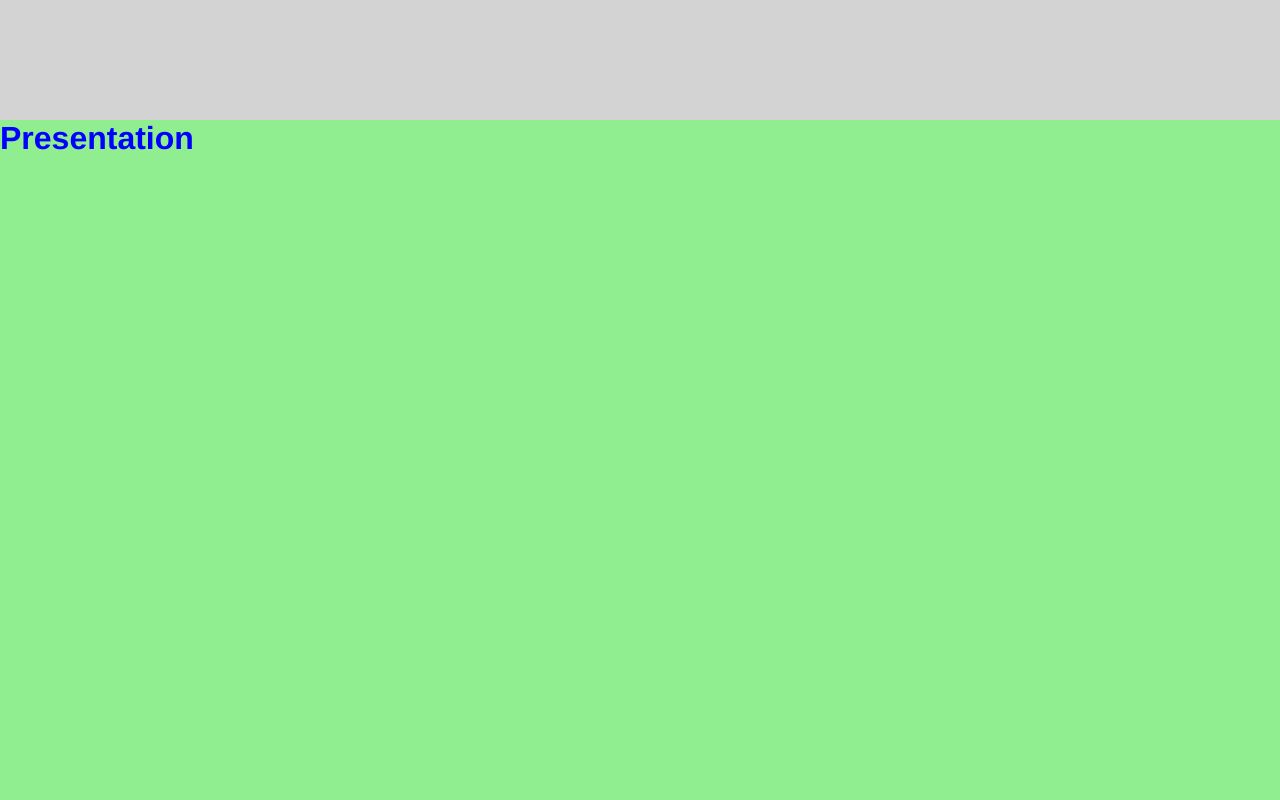
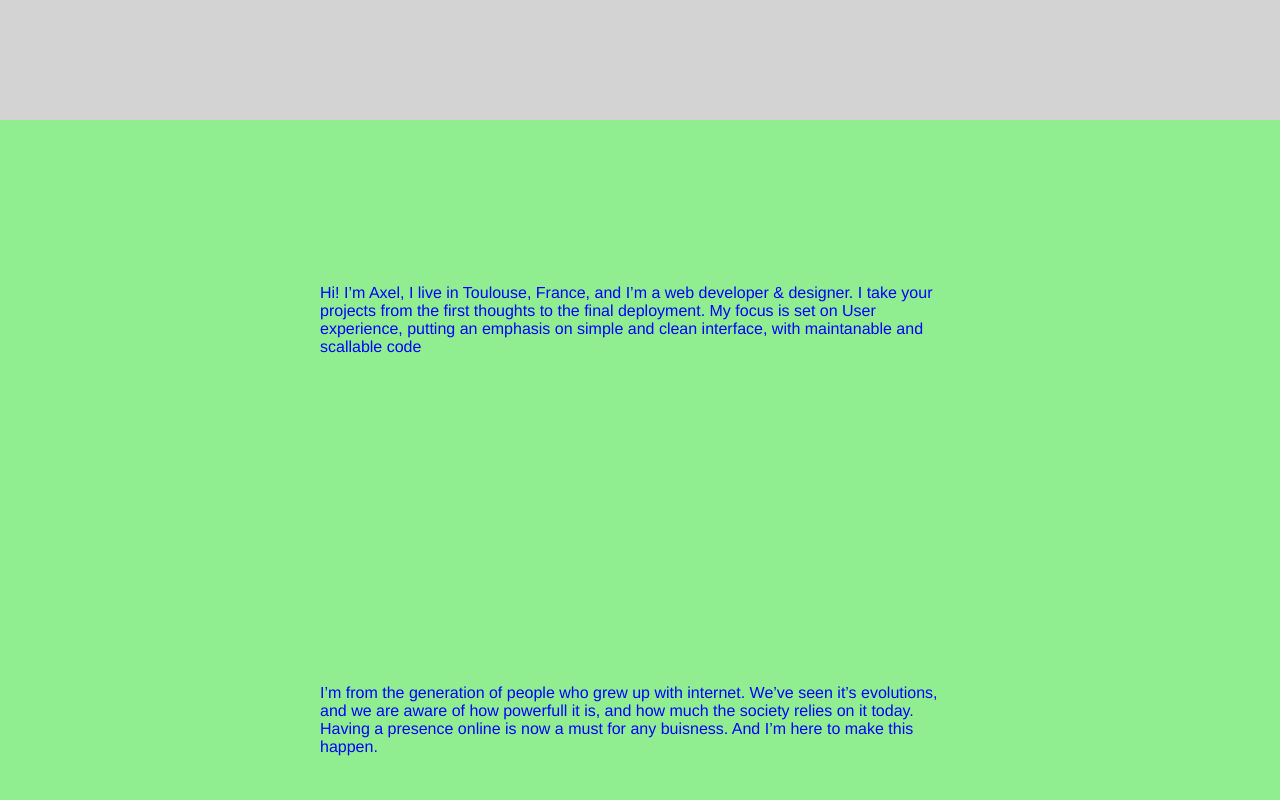
Before and after one commit to axelOngaro/portfolio-vue, a Vue app: page / in a window 1280 px wide. Shown: the part 680-1480 px from the top of the page. Built offline with nearby package versions, Linux system fonts and the light colour scheme.

Commit message:
added content to presentation section

```diff
--- a/src/components/Presentation.vue
+++ b/src/components/Presentation.vue
@@ -1,6 +1,17 @@
 <template>
   <div class="presentation">
-    <h1>Presentation</h1>
+    <p class="me">
+      Hi! I’m Axel, I live in Toulouse, France, and I’m a web developer & designer. I take
+      your projects from the first thoughts to the final deployment. My focus is set on
+      User experience, putting an emphasis on simple and clean interface, with maintanable
+      and scallable code
+    </p>
+    <p class="me2">
+      I’m from the generation of people who grew up with internet. We’ve seen it’s
+      evolutions, and we are aware of how powerfull it is, and how much the society relies
+      on it today. Having a presence online is now a must for any buisness. And I’m here
+      to make this happen.
+    </p>
   </div>
 </template>
 <script>
@@ -13,5 +24,15 @@ export default {
   height: 100vh;
   background-color: lightgreen;
   color: blue;
+  display: flex;
+  flex-direction: column;
+  justify-content: space-around;
+  align-items: center;
+}
+.me {
+  width: 50%;
+}
+.me2 {
+  width: 50%;
 }
 </style>
```
